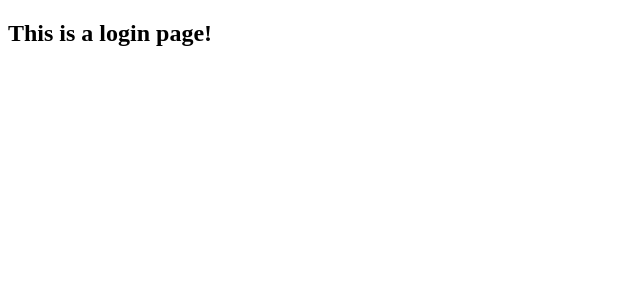
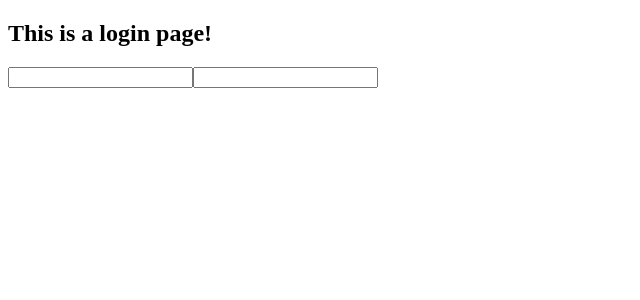
Before and after one commit to pugaivan/Seeu-messanger, a React (Create React App) app: page /login in a window 1280 px wide. Shown: the top 300 px of the page, without its empty margins (0-640 px from the left). Built offline with nearby package versions, Linux system fonts and the light colour scheme.

Commit message:
create input component

```diff
--- /dev/null
+++ b/src/components/input.js
@@ -0,0 +1,8 @@
+const Input = () => (
+    <>
+        <input></input>
+    </>
+)
+
+
+export default Input
--- a/src/pages/login/login.js
+++ b/src/pages/login/login.js
@@ -1,7 +1,10 @@
+import Input from "../../components/input"
 
 const Login = () => (
   <div>
     <h2>This is a login page!</h2>
+    <Input />
+    <Input />
   </div>
 )
 
--- a/src/pages/registration/registration.js
+++ b/src/pages/registration/registration.js
@@ -1,8 +1,10 @@
-
+import Input from "../../components/input";
 
 const Registration = () => (
   <div>
     <h2>This is a registration page!</h2>
+    <Input />
+    <Input />
   </div>
 )
 
```
Also changed, not shown: package.json (+12 -0 lines).
